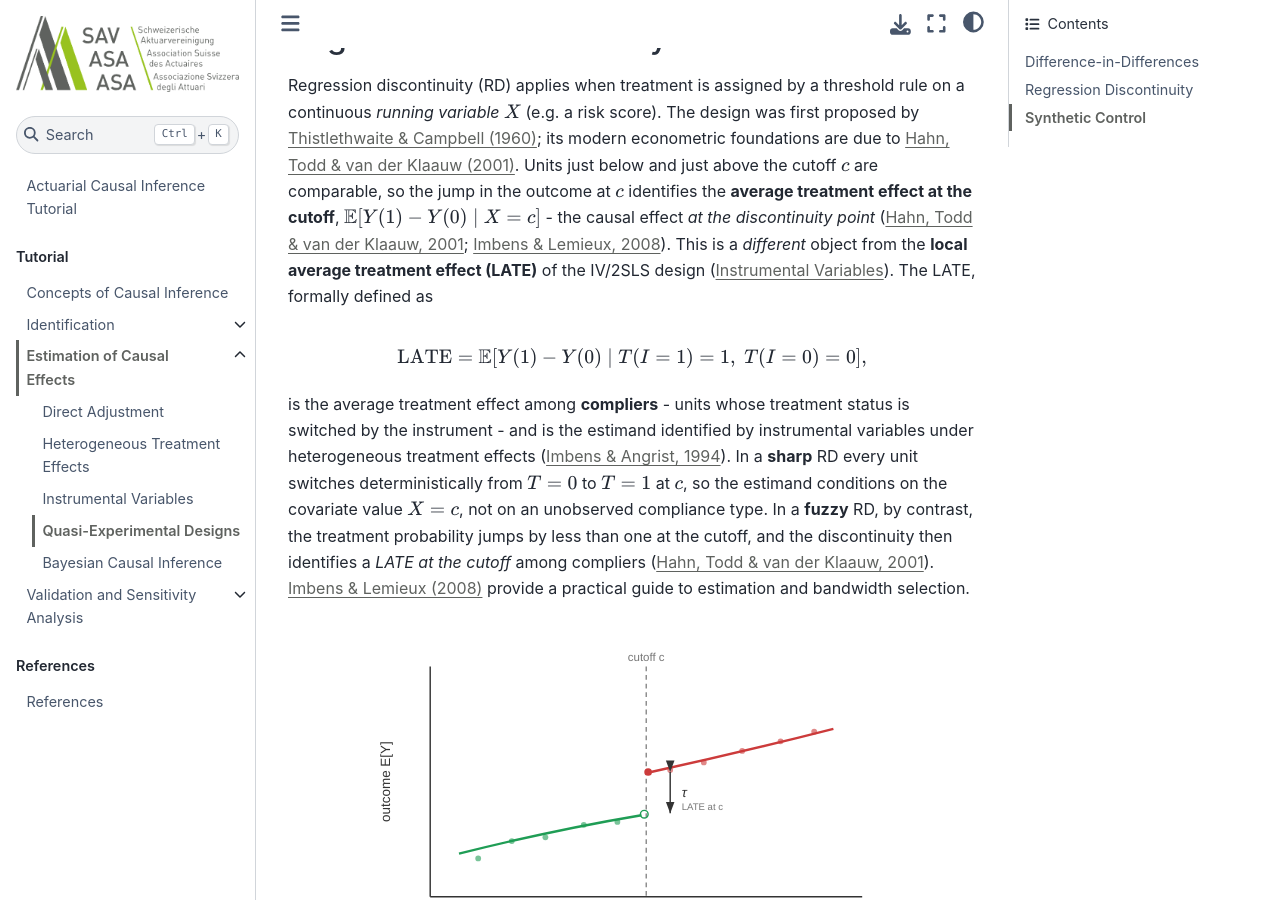
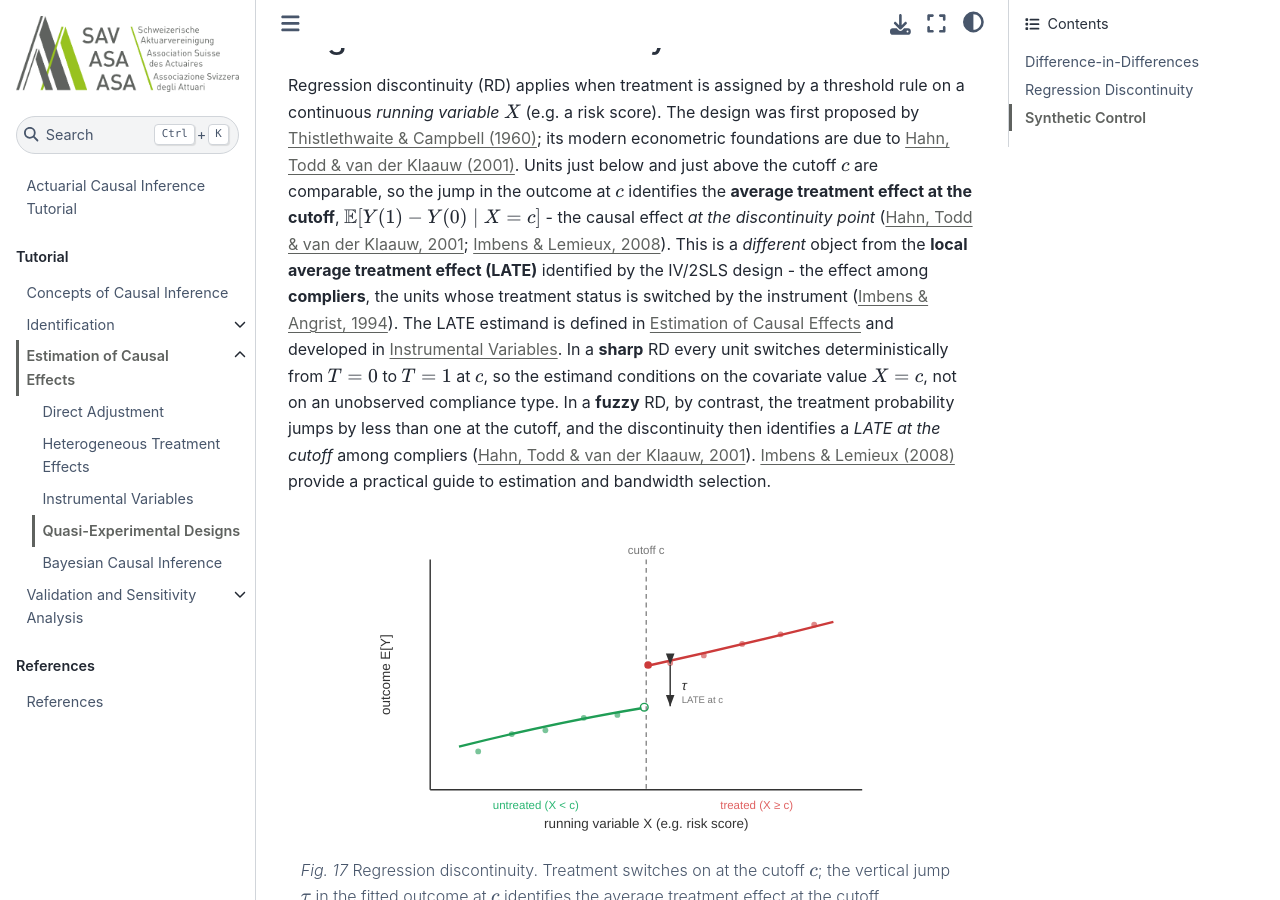
Before and after one commit to actuarial-data-science/ActuarialCausalInference, a Jupyter Book: the page built from tutorial/quasi_experimental.md, in a window 1280 px wide and 900 px high, scrolled down 1827 px. Built offline with Jupyter Book 1.0.4 settings and Sphinx 7.4.7 and the Sphinx Book theme 1.1.4, drawn with Linux system fonts in a browser that asks for light colours; pages that are not in the unit, such as notebooks, are missing from menus; comment, search, counter and statistics services are not loaded.

Commit message:
docs(tutorial): de-duplicate repeated definitions, cross-reference instead
- heterogeneous_effects.md: drop the causal-forest intro sentence that was
  repeated verbatim at the end of the Causal Trees section and the start of
  the Causal Forests section; keep one instance.
- concepts.md: trim the 'Observational Data' paragraph (duplicated in
  assumptions.md) to a concise statement that points to {doc}`assumptions`,
  which develops the framing.
- direct_adjustment.md: replace the duplicated propensity-score display
  definition with an inline definition cross-referencing {doc}`concepts`.
- quasi_experimental.md: remove the restated LATE display formula; keep the
  compliers description and point to {doc}`inference` / {doc}`instrumental_variables`.
- debias.md: add a pointer to {doc}`direct_adjustment` for the detailed IPW
  single-robustness discussion.

Addresses MM review C7 [Nit].

````diff
--- a/tutorial/quasi_experimental.md
+++ b/tutorial/quasi_experimental.md
@@ -39,17 +39,7 @@ An insurer that overhauls the bonus-malus scale (or raises the base deductible)
 ## Regression Discontinuity
 
 Regression discontinuity (RD) applies when treatment is assigned by a threshold rule on a continuous *running variable* $X$ (e.g. a risk score). The design was first proposed by [Thistlethwaite & Campbell (1960)](https://doi.org/10.1037/h0044319); its modern econometric foundations are due to [Hahn, Todd & van der Klaauw (2001)](https://doi.org/10.1111/1468-0262.00183). Units just below and just above the cutoff $c$ are comparable, so the jump in the outcome at $c$ identifies the **average treatment effect at the cutoff**, $\mathbb{E}[Y(1) - Y(0) \mid X = c]$ - the causal effect *at the discontinuity point* ([Hahn, Todd & van der Klaauw, 2001](https://doi.org/10.1111/1468-0262.00183); [Imbens & Lemieux, 2008](https://doi.org/10.1016/j.jeconom.2007.05.001)).
-This is a *different* object from the **local average treatment effect (LATE)** of the
-IV/2SLS design ({doc}`instrumental_variables`). The LATE, formally defined as
-
-$$
-\text{LATE} = \mathbb{E}[Y(1) - Y(0) \mid T(I=1) = 1,\; T(I=0) = 0],
-$$
-
-is the average treatment effect among **compliers** - units whose treatment status
-is switched by the instrument - and is the estimand identified by instrumental
-variables under heterogeneous treatment effects
-([Imbens & Angrist, 1994](https://doi.org/10.2307/2951620)).
+This is a *different* object from the **local average treatment effect (LATE)** identified by the IV/2SLS design - the effect among **compliers**, the units whose treatment status is switched by the instrument ([Imbens & Angrist, 1994](https://doi.org/10.2307/2951620)). The LATE estimand is defined in {doc}`inference` and developed in {doc}`instrumental_variables`.
 In a **sharp** RD every unit switches deterministically from $T=0$ to $T=1$ at $c$, so the estimand conditions on the covariate value $X = c$, not on an unobserved compliance type. In a **fuzzy** RD, by contrast, the treatment probability jumps by less than one at the cutoff, and the discontinuity then identifies a *LATE at the cutoff* among compliers ([Hahn, Todd & van der Klaauw, 2001](https://doi.org/10.1111/1468-0262.00183)). [Imbens & Lemieux (2008)](https://doi.org/10.1016/j.jeconom.2007.05.001) provide a practical guide to estimation and bandwidth selection.
 
 ```{figure} figs/rdd_discontinuity.svg
````
Also changed, not shown: tutorial/concepts.md (+1 -1 lines), tutorial/debias.md (+1 -1 lines), tutorial/direct_adjustment.md (+1 -7 lines), tutorial/heterogeneous_effects.md (+1 -1 lines).
